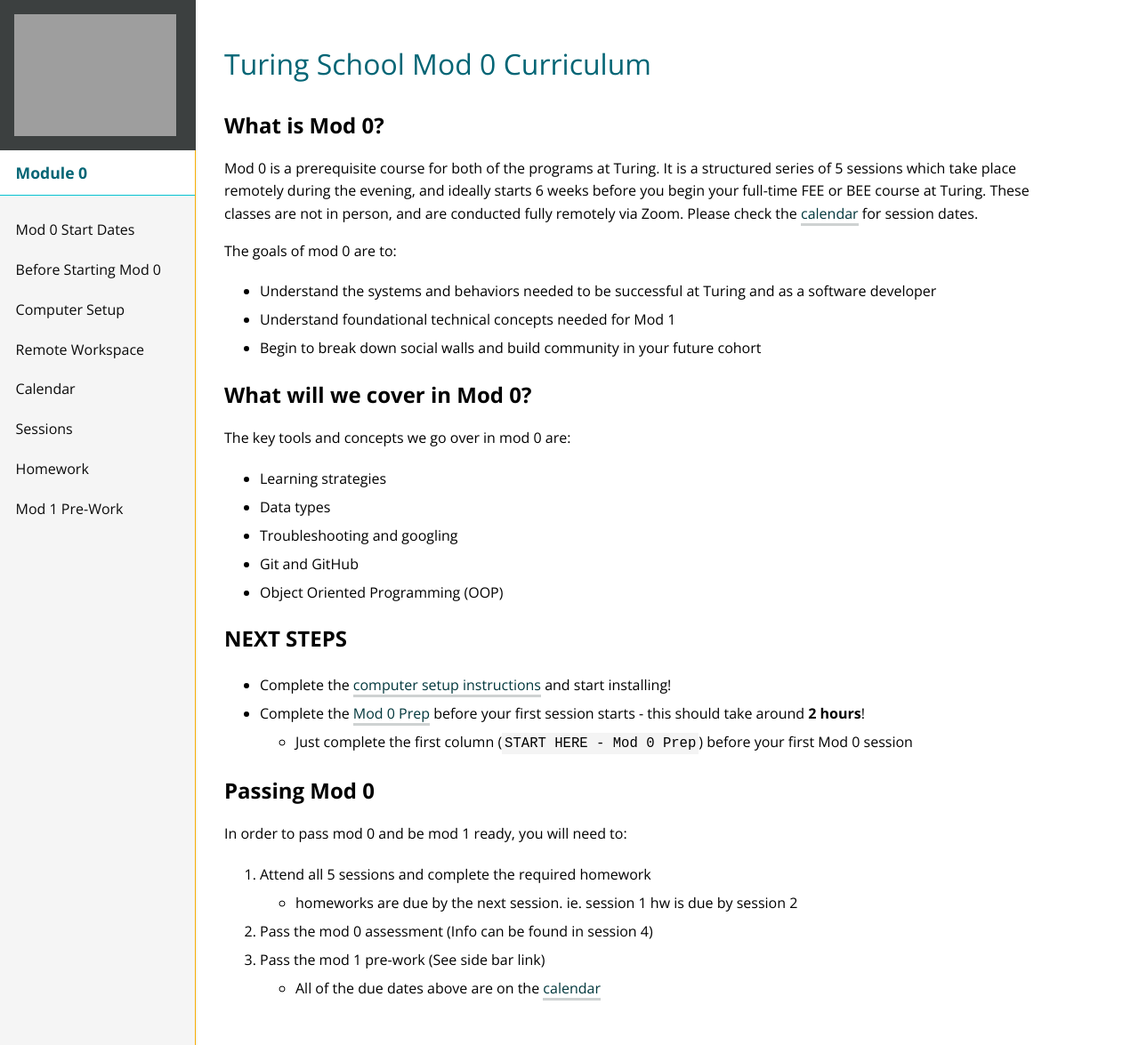
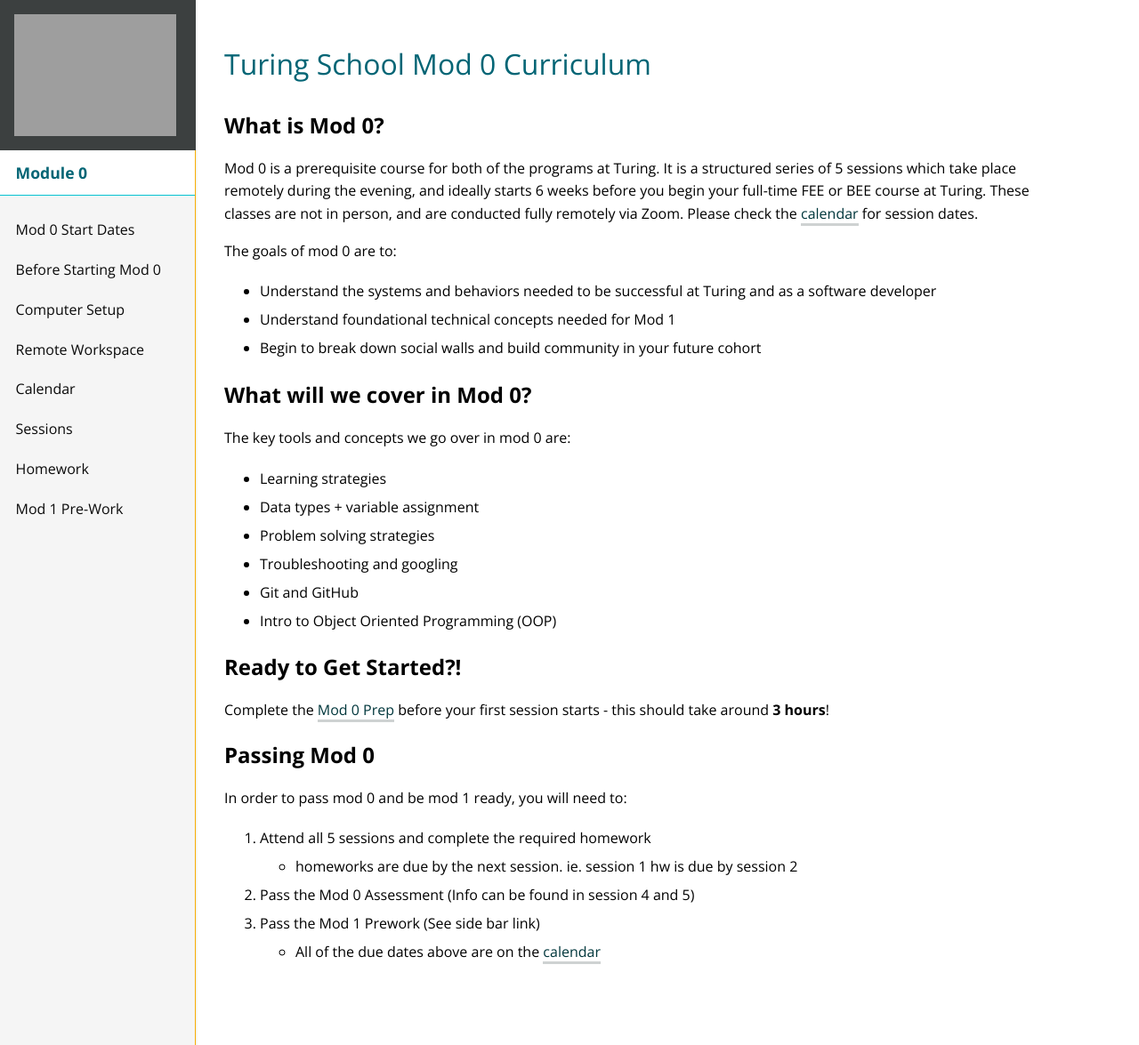
Before and after one commit to turingschool/mod-0-curriculum, a Jekyll site: the page built from index.md, in a window 1280 px wide and 1175 px high. Shown: the whole window at 89% size. Built offline with Jekyll 4.4.1, drawn with Linux system fonts in a browser that asks for light colours; nearby versions of some CDN libraries.

Commit message:
Adjust mod explanation

```diff
--- a/index.md
+++ b/index.md
@@ -16,20 +16,21 @@
 
 The key tools and concepts we go over in mod 0 are:
 * Learning strategies
-* Data types
+* Data types + variable assignment
+* Problem solving strategies
 * Troubleshooting and googling
 * Git and GitHub
-* Object Oriented Programming (OOP)
+* Intro to Object Oriented Programming (OOP)
 
-## NEXT STEPS
-* Complete the [computer setup instructions]({{ site.baseurl }}{% link setup-instructions.md %}) and start installing!
-* Complete the [Mod 0 Prep](https://trello.com/b/2SkOztic/mod-0) before your first session starts - this should take around **2 hours**!
-  - Just complete the first column (`START HERE - Mod 0 Prep`) before your first Mod 0 session
+## Ready to Get Started?!
+
+Complete the [Mod 0 Prep](https://mod0.turing.io/before-mod-0) before your first session starts - this should take around **3 hours**!
+
 
 ## Passing Mod 0
 In order to pass mod 0 and be mod 1 ready, you will need to:
 1. Attend all 5 sessions and complete the required homework
   * homeworks are due by the next session. ie. session 1 hw is due by session 2
-2. Pass the mod 0 assessment (Info can be found in session 4)
-3. Pass the mod 1 pre-work (See side bar link)
+2. Pass the Mod 0 Assessment (Info can be found in session 4 and 5)
+3. Pass the Mod 1 Prework (See side bar link)
   * All of the due dates above are on the [calendar]({{ site.baseurl }}/calendar)
```
